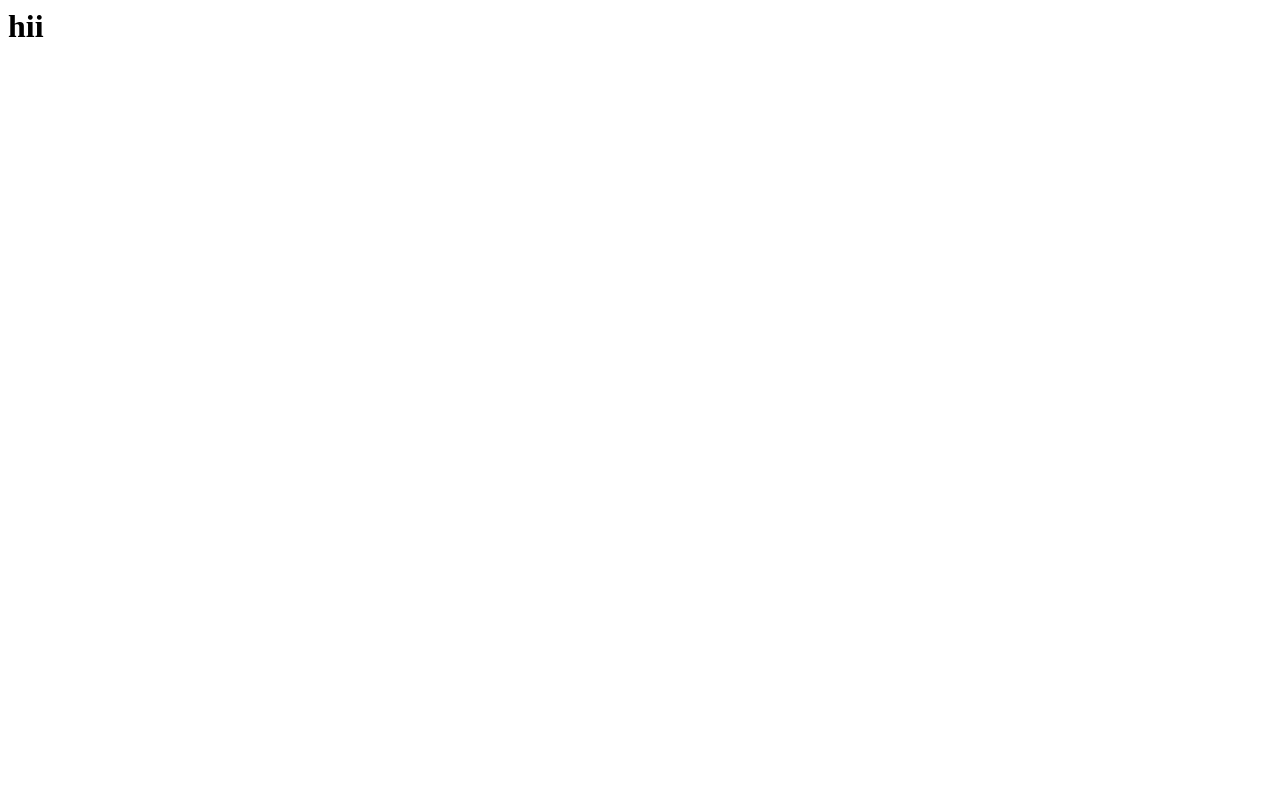
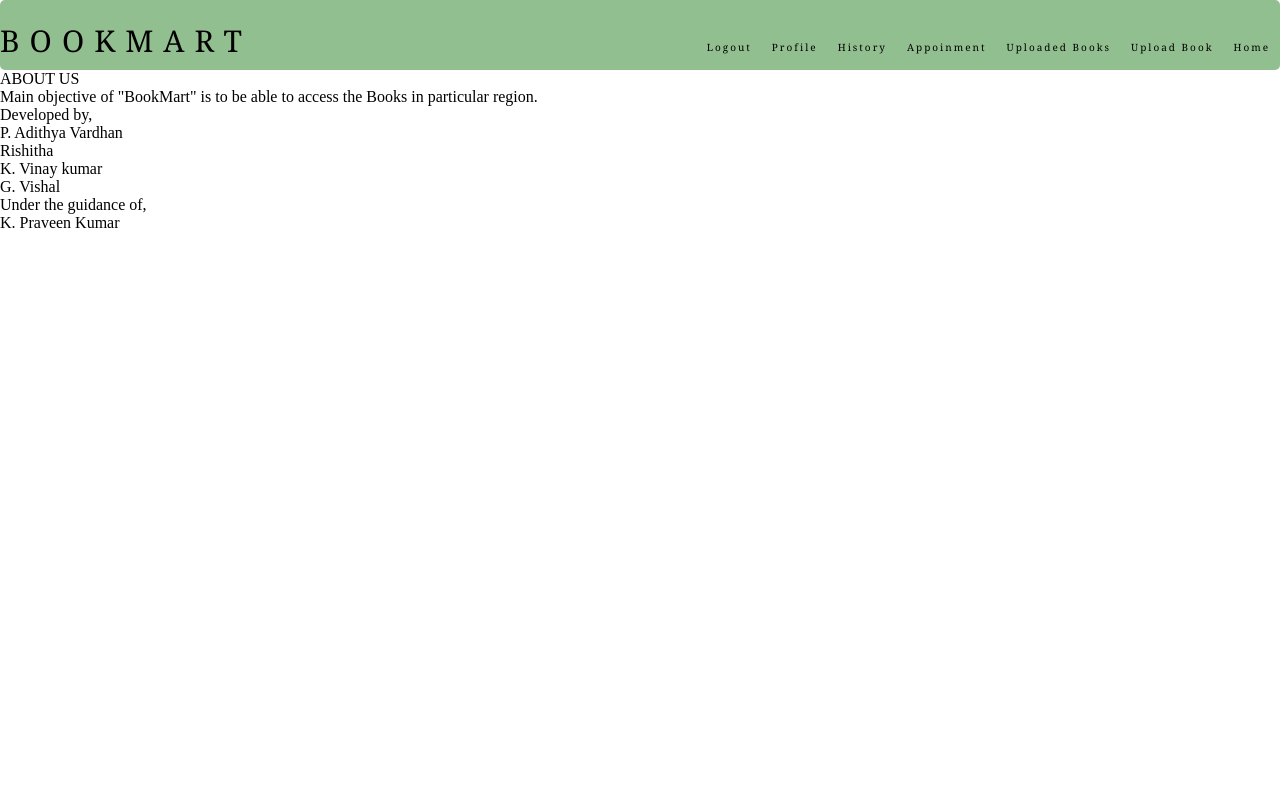
Before and after one commit to adi-1806/BookMart, a Django app: page /Usersellingpage in a window 1280 px wide. Before the commit the page is almost empty. Run offline with Django 3.2, Linux system fonts and the light colour scheme.

Commit message:
Initializing Project

```diff
--- /dev/null
+++ b/Book/static/Book/Userselling.css
@@ -0,0 +1,35 @@
+*{
+    margin:0;
+    padding:0;
+}
+.navi{
+    height: 50px;
+    background-color: #92bf8f;
+    letter-spacing: 10px;
+    border-radius: 5px;
+    font-size: 30px;
+    font-weight:500;
+    font-family:Georgia, 'Times New Roman', Times, serif;
+    padding-top: 20px;
+    display: flex;
+    justify-content: space-between;
+}
+li{
+    list-style-type: none;
+    display: inline;
+    font-size: 10px;
+    letter-spacing: 2px;
+    float: right;
+    justify-content: space-between;
+}
+a{
+    text-decoration: none;
+    padding: 10px;
+    color: black;
+}
+.profile{
+    margin-top: 20px;
+}
+.footer{
+    bottom: 0px;
+}
--- a/Book/templates/Book/Userselling.html
+++ b/Book/templates/Book/Userselling.html
@@ -1 +1,41 @@
-<h1>hii</h1>
+{% load static %}
+<!DOCTYPE html>
+<html lang="en">
+<head>
+    <meta charset="UTF-8">
+    <meta http-equiv="X-UA-Compatible" content="IE=edge">
+    <meta name="viewport" content="width=device-width, initial-scale=1.0">
+    <title>User Selling</title>
+    <link href="{% static "Book/Userselling.css" %}" rel="stylesheet">
+</head>
+<body>
+    <div class="navi">
+        BOOKMART
+        <div class="navibar">
+            <ul>
+                <li class="profile"> <a href="{% url 'UserHome' %}">Home</a></li>
+                <li class="profile"> <a href="{% url 'Bookupload/' %}">Upload Book</a></li>
+                <li class="profile"> <a href="{% url 'Booksuploaded' %}">Uploaded Books</a></li>
+                <li class="profile"> <a href="">Appoinment</a></li>
+                <li class="profile"> <a href="">History</a></li>
+                <li class="profile"> <a href=""> Profile</a></li>
+                <li class="profile"> <a href="{% url 'logout' %}"> Logout</a></li>
+                </ul>
+        </div>
+    </div>
+    <div class="footer">
+        <div class="title">
+            ABOUT US
+        </div>
+        Main objective of "BookMart" is to be able to access the Books in particular region.
+        <br> Developed by,
+        <br> P. Adithya Vardhan
+        <br> Rishitha
+        <br> K. Vinay kumar
+        <br> G. Vishal
+        <br> Under the guidance of,
+        <br> K. Praveen Kumar
+    </div>
+    </div>
+</body>
+</html>
```
